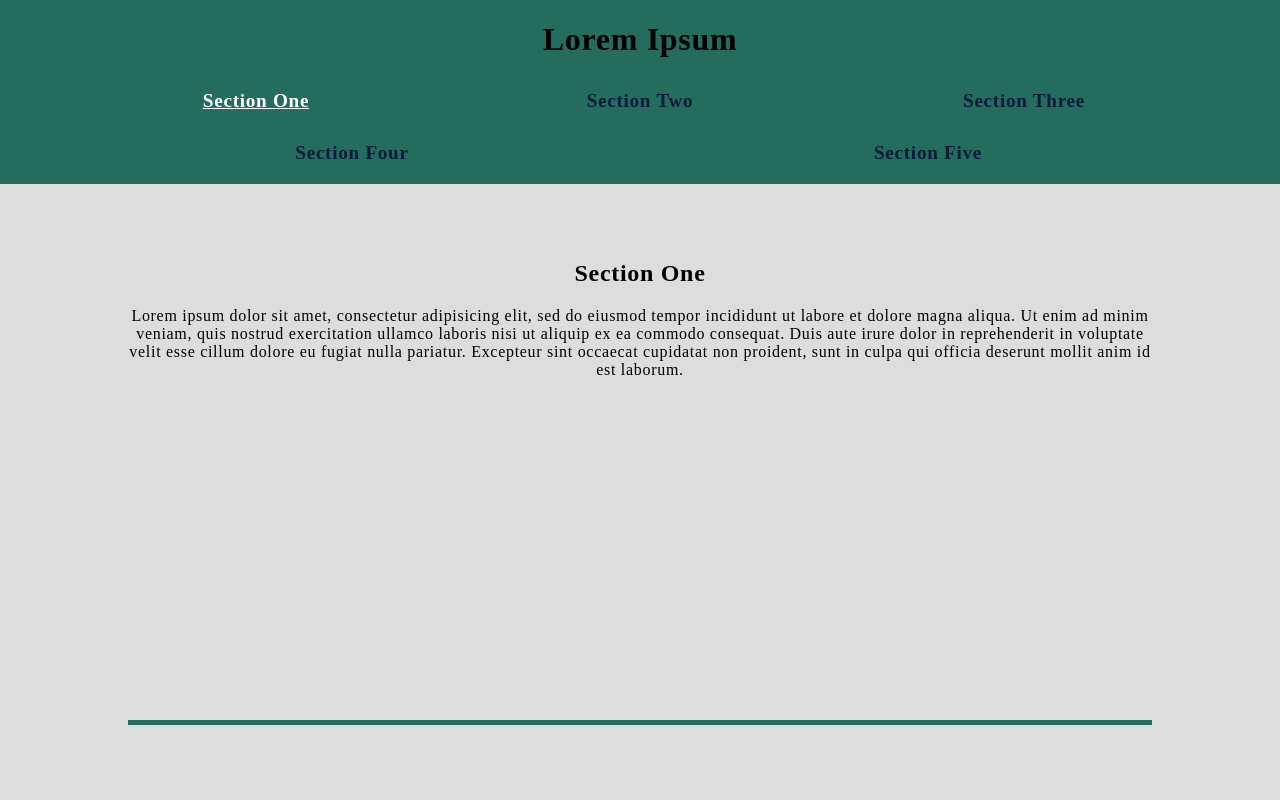
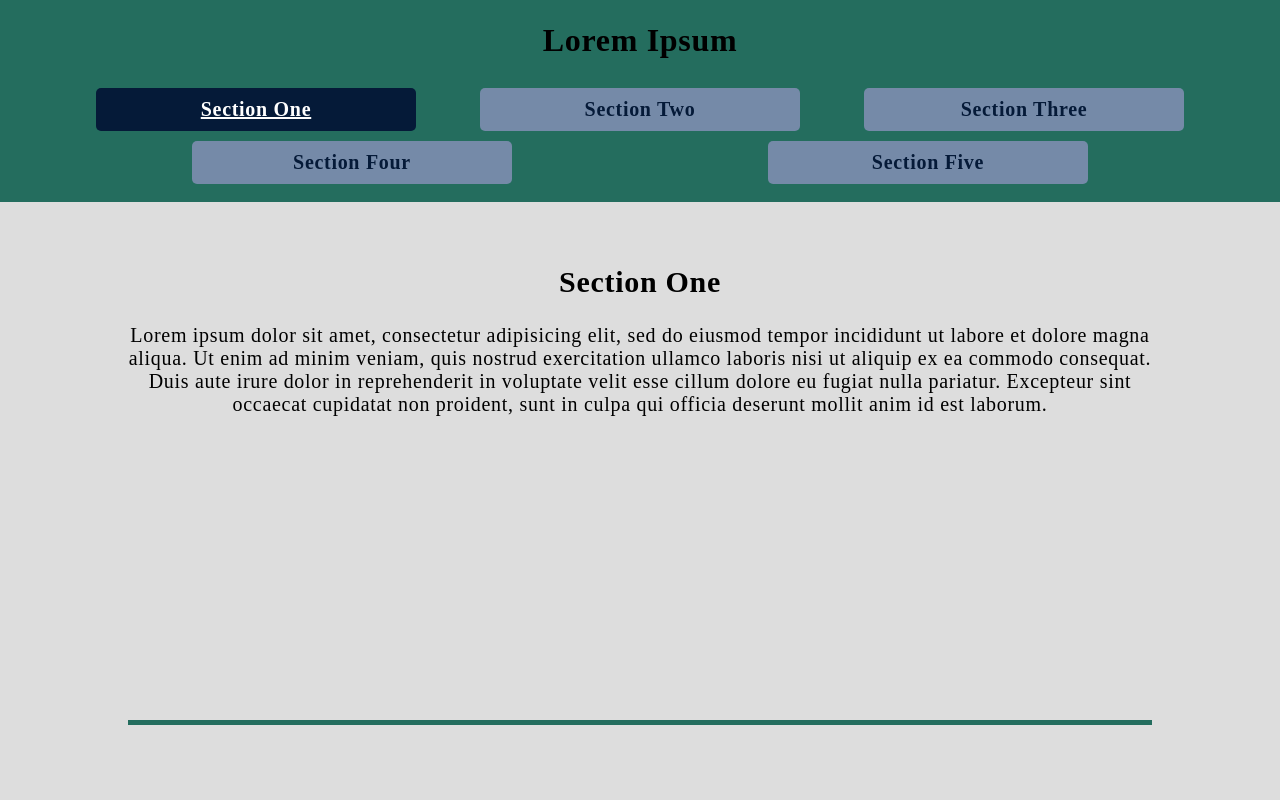
Before and after one commit to Aschyn/Udacity-Landing-Page-Project, a plain HTML site: page index.html in a window 1280 px wide. Shown: the top 800 px of the page. Drawn offline with Linux system fonts and the light colour scheme.

Commit message:
Header Style Changes

```diff
--- a/css/landing.css
+++ b/css/landing.css
@@ -1,3 +1,7 @@
+.hidden{
+  display: none;
+}
+
 html{
     scroll-behavior: smooth;
 }
@@ -20,12 +24,21 @@ header{
     "nav";
   text-align: center;
   background-color: #246D5E;
+  overflow: auto;
 }
-.hidden{
-  display: none;
+.header__title{
+  line-height: 10vh;
+  font-size: 10vw;
+  margin: 0;
+  grid-area: title;
+  overflow: hidden;
 }
 
-.nav{
+.header__nav{
+  grid-area: nav;
+  padding: 1vh 0 1vh 0;
+}
+.nav__list{
   margin-top: 5vh;
   width: 90%;
   padding: 0px;
@@ -39,18 +52,22 @@ header{
   list-style: none;
   height: auto;
   width: auto;
-  font-size: 1.2em;
+  font-size: 3.5vw;
   padding: 10px;
   font-weight: bold;
+
 }
 .nav__link{
+  background-color: #758AA8;
   text-decoration: none;
   color: #051A38;
   flex-basis: 25vw;
   margin-bottom: 10px;
+  border-radius: 5px;
 }
 .active{
   text-decoration: underline;
+  background-color: #051A38;
   color: white;
 }
 .landing{
@@ -63,5 +80,14 @@ header{
   margin-right: auto;
   padding-top: 30vh;
   border-bottom: 5px solid #246D5E;
+  font-size: 20px;
+}
 
+@media (min-width:650px) {
+  .header__title{
+    font-size: 2em;
+  }
+  .nav__item{
+    font-size: 1.25em;
+  }
 }
--- a/index.html
+++ b/index.html
@@ -2,14 +2,16 @@
 <html lang="en" dir="ltr">
   <head>
     <meta charset="utf-8">
+    <meta name="scr" content="">
+    <meta name="viewport" content="width=device-width, initial-scale=1">
     <link rel="stylesheet"href="css/landing.css">
     <title>Lorem Ipsum</title>
   </head>
   <body>
-    <header>
-      <h1>Lorem Ipsum</h1>
-      <nav>
-        <ul class="nav">
+    <header class="header">
+      <h1 class=header__title>Lorem Ipsum</h1>
+      <nav class="header__nav">
+        <ul class="nav__list">
         </ul>
       </nav>
     </header>
--- a/js/main.js
+++ b/js/main.js
@@ -23,7 +23,7 @@ function createFragment(section_objects){
     fragment.append(a);
   });
 
-  document.querySelector('.nav').append(fragment);
+  document.querySelector('.nav__list').append(fragment);
 }
 getSections();
 
```
